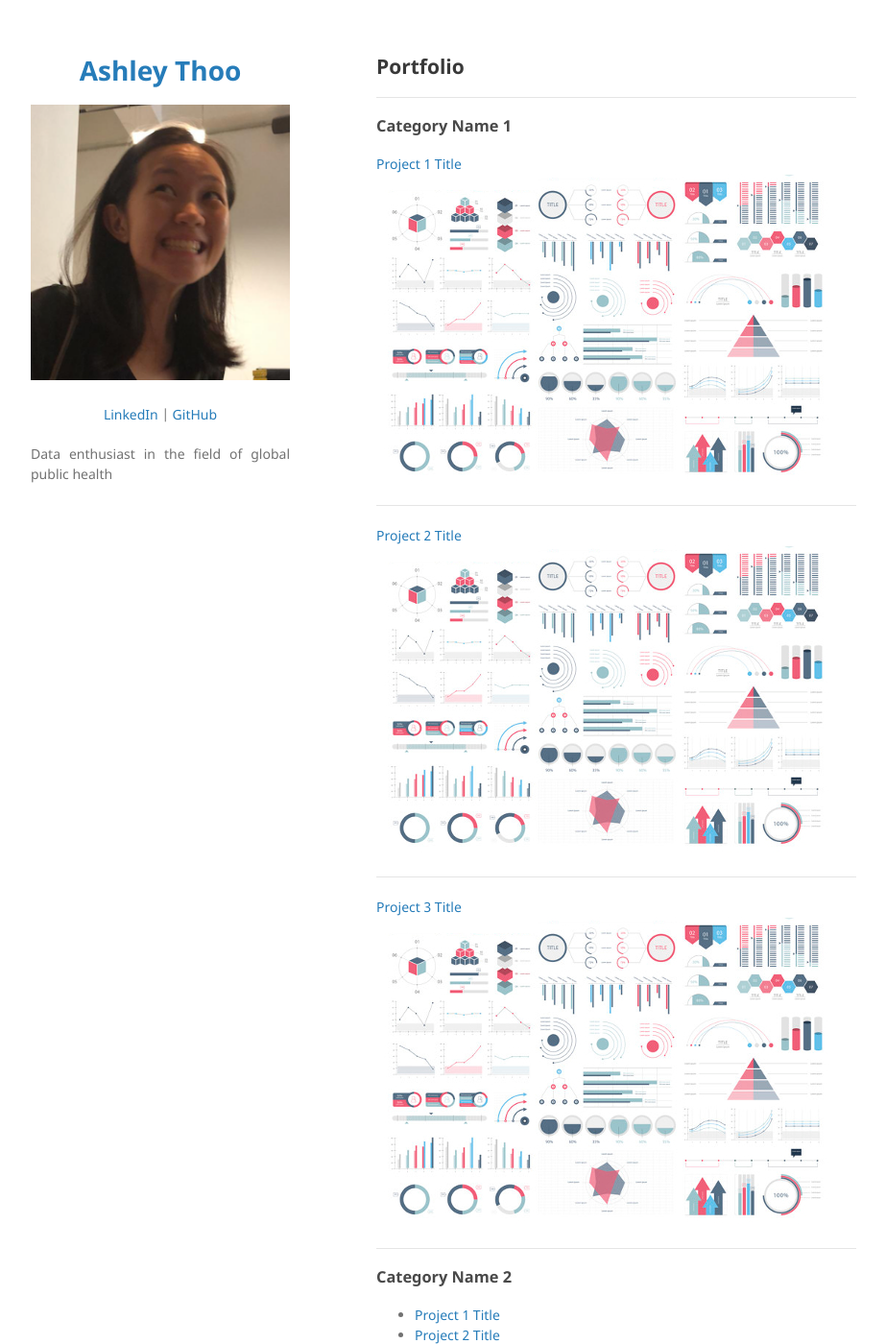
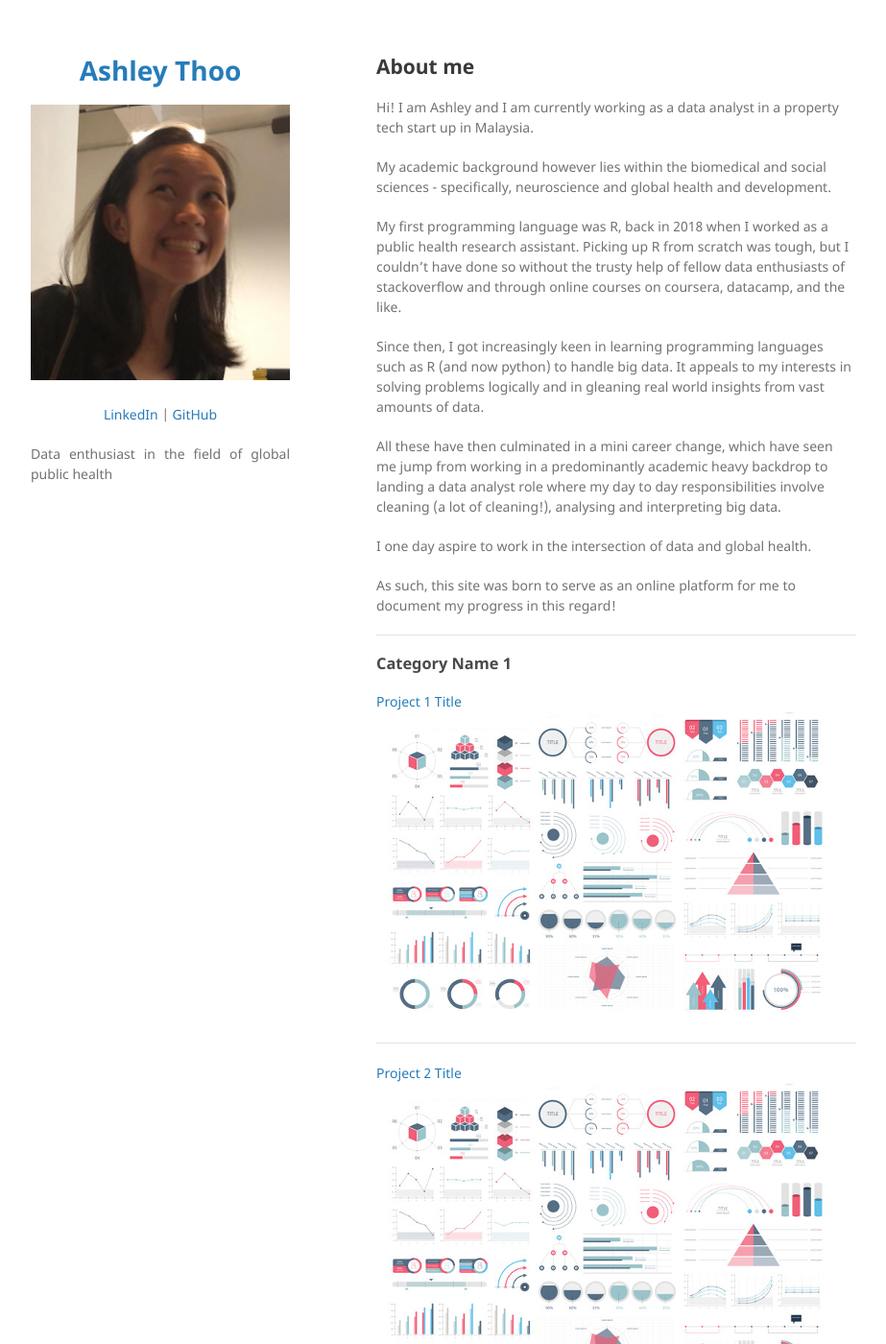
Before and after one commit to ashleythy/ashleythy.github.io, a Jekyll site: the page built from index.md, in a window 1280 px wide and 1400 px high. Shown: the whole window at 96% size, without its empty margins (178-1101 px from the left). Built offline with Jekyll 4.4.1, drawn with Linux system fonts in a browser that asks for light colours; our own code applies the rules of GitHub Pages for plain Markdown files; some of the changed text lies outside the part shown.

Commit message:
Update index.md

```diff
--- a/index.md
+++ b/index.md
@@ -1,4 +1,18 @@
-## Portfolio
+## About me
+
+Hi! I am Ashley and I am currently working as a data analyst in a property tech start up in Malaysia.
+
+My academic background however lies within the biomedical and social sciences - specifically, neuroscience and global health and development.
+
+My first programming language was R, back in 2018 when I worked as a public health research assistant. Picking up R from scratch was tough, but I couldn't have done so without the trusty help of fellow data enthusiasts of stackoverflow and through online courses on coursera, datacamp, and the like.
+
+Since then, I got increasingly keen in learning programming languages such as R (and now python) to handle big data. It appeals to my interests in solving problems logically and in gleaning real world insights from vast amounts of data.
+
+All these have then culminated in a mini career change, which have seen me jump from working in a predominantly academic heavy backdrop to landing a data analyst role where my day to day responsibilities involve cleaning (a lot of cleaning!), analysing and interpreting big data.
+
+I one day aspire to work in the intersection of data and global health.
+
+As such, this site was born to serve as an online platform for me to document my progress in this regard!
 
 ---
 
@@ -17,13 +31,6 @@
 
 ---
 
-### Category Name 2
-
-- [Project 1 Title](http://example.com/)
-- [Project 2 Title](http://example.com/)
-- [Project 3 Title](http://example.com/)
-- [Project 4 Title](http://example.com/)
-- [Project 5 Title](http://example.com/)
 
 ---
 
```
